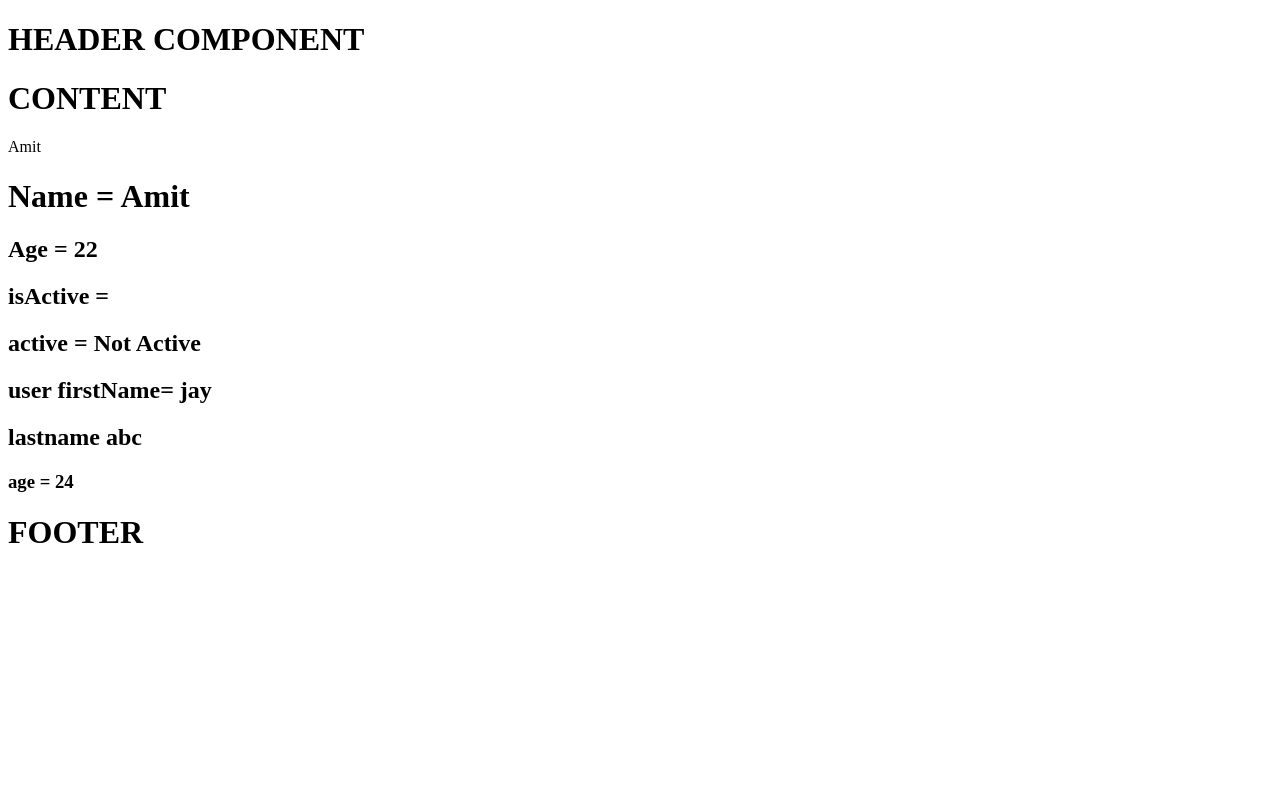
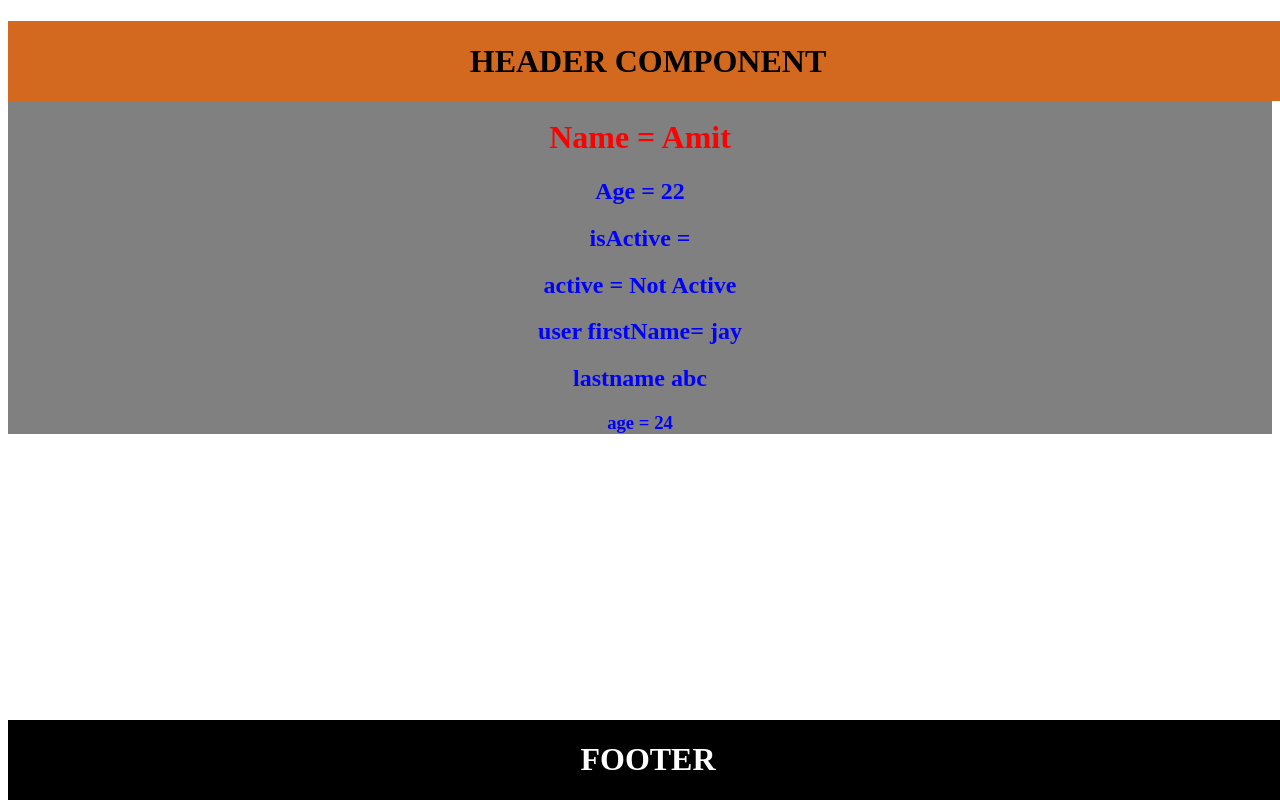
Before and after one commit to samirvithlani/internship_mern_2025_react, a React (Vite) app: page / in a window 1280 px wide. Built offline with nearby package versions, Linux system fonts and the light colour scheme.

Commit message:
component

```diff
--- /dev/null
+++ b/src/assets/footer.css
@@ -0,0 +1,11 @@
+.footer{
+
+    margin-bottom: 0;
+    background-color: black;
+    width: 100%;
+    height: 80px;
+    color: white;
+    text-align: center;
+    position: fixed;
+    bottom: 0px;
+}
--- /dev/null
+++ b/src/assets/header.css
@@ -0,0 +1,7 @@
+.header{
+    position: absolute;
+    text-align: center;
+    background-color: chocolate;
+    width: 100%;
+    height: 80px;
+}
--- a/src/components/Content.jsx
+++ b/src/components/Content.jsx
@@ -11,10 +11,11 @@ export const Content = () => {
   };
 
   return (
-    <div>
+    <div style={{backgroundColor:"GrayText",color:"blue",textAlign:"center"}}>
+      {/* <div style="color:10px;"></div> */}
       <h1>CONTENT</h1>
       {name}
-      <h1>Name = {name}</h1>
+      <h1 style={{color:"red"}}>Name = {name}</h1>
       <h2>Age = {age}</h2>
       <h2>isActive = {isActive}</h2>
       <h2>active = {isActive == true ? "Active" : "Not Active"}</h2>
--- a/src/components/Footer.jsx
+++ b/src/components/Footer.jsx
@@ -1,9 +1,10 @@
 //rfc
 import React from 'react'
+import "../assets/footer.css"
 
 export default function Footer() {
   return (
-    <div>
+    <div class ="footer">
         <h1>FOOTER</h1>
     </div>
   )
--- a/src/components/Header.jsx
+++ b/src/components/Header.jsx
@@ -1,9 +1,13 @@
 import React from 'react'
+//<link rel "" href "">
+
+import "../assets/header.css"
+
 
 //rafc
 export const Header = () => {
   return (
-    <div>
+    <div class="header">
         <h1>HEADER COMPONENT</h1>
     </div>
   )
```
Also changed, not shown: th.txt.
